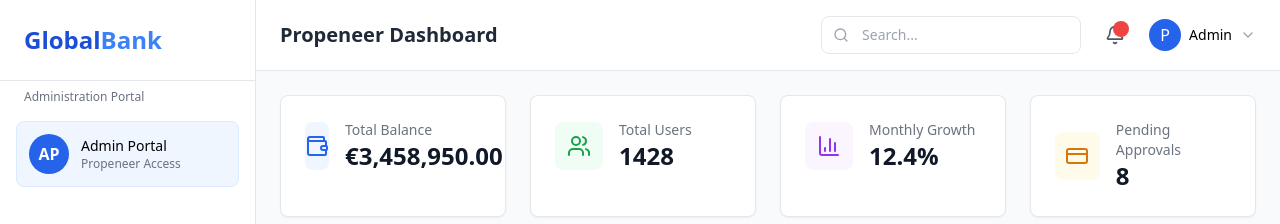
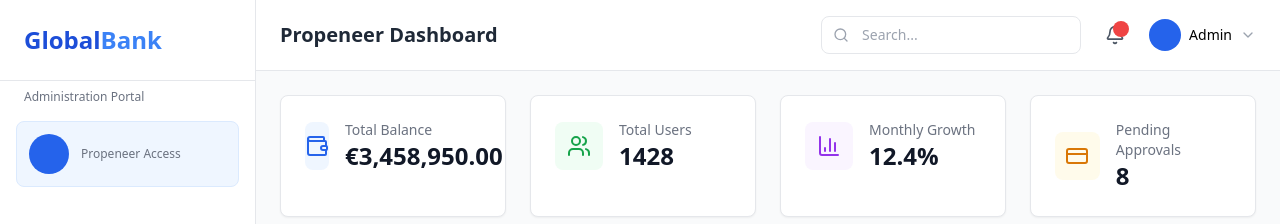
Before and after one commit to LuckyOnoja/GlobalOnlineBanking, a Next.js app: page /propeneer-dashboard in a window 1280 px wide. Shown: the top 224 px of the page. Built offline with nearby package versions, Linux system fonts and the light colour scheme; no server answers.

Commit message:
making changes

```diff
--- a/src/app/dashboard/page.jsx
+++ b/src/app/dashboard/page.jsx
@@ -153,6 +153,9 @@
     return `${firstInitial}${lastInitial}`.toUpperCase(); // Convert to uppercase
   };
 
+
+  const initials = getInitials(user.firstName, user.lastName);
+
   const [copiedId, setCopiedId] = useState(null); // Track which Account Number was copied
 
   // Function to copy the account number to the clipboard
@@ -168,7 +171,6 @@
       });
   };
 
-  const initials = getInitials(user.firstName, user.lastName);
 
   return (
     <div className="flex flex-col md:flex-row h-screen bg-gray-50">
--- a/src/app/propeneer-dashboard/page.jsx
+++ b/src/app/propeneer-dashboard/page.jsx
@@ -27,6 +27,7 @@
   const [error, setError] = useState();
   const [showTransferModal, setShowTransferModal] = useState(false);
   const [sidebarOpen, setSidebarOpen] = useState(false);
+  const [propeneer, setPropeneer] = useState({});
   const [accountStats, setAccountStats] = useState({
     totalBalance: "€3,458,950.00",
     totalUsers: 1428,
@@ -36,6 +37,28 @@
 
   const getAuthToken = () => {
     return localStorage.getItem("adminToken");
+  };
+
+  const getPropeneer = async () => {
+    try {
+      const token = getAuthToken();
+      if (!token) {
+        setError("Authentication token not found. Please log in.");
+        return;
+      }
+
+      const res = await axios.get(`${SERVER_NAME}propeneer`, {
+        headers: {
+          Authorization: `Bearer ${token}`,
+        },
+      });
+      setPropeneer(res.data.user);
+      console.log("Propeneer", res.data.user);
+      setError("");
+    } catch (error) {
+      setPropeneer(null);
+      setError(error.response?.data?.message || "User not found");
+    }
   };
 
   // Fetch transactions for the logged-in user
@@ -67,6 +90,7 @@
   // Poll for real-time updates
   useEffect(() => {
     fetchTransactions();
+    getPropeneer();
     const interval = setInterval(fetchTransactions, 5000); // Every 5 seconds
     return () => clearInterval(interval);
   }, []);
@@ -81,6 +105,15 @@
     window.addEventListener("resize", handleResize);
     return () => window.removeEventListener("resize", handleResize);
   }, []);
+
+   // Function to get initials from firstName and lastName
+   const getInitials = (username) => {
+    const initial = username ? username.charAt(0) : "";
+    return `${initial}`.toUpperCase(); // Convert to uppercase
+  };
+
+
+  const initials = getInitials(propeneer.username);
 
   return (
     <div className="flex flex-col lg:flex-row h-screen bg-gray-50 overflow-hidden">
@@ -111,10 +144,10 @@
         <div className="p-4">
           <div className="flex items-center gap-3 p-3 bg-blue-50 rounded-lg border border-blue-100">
             <div className="w-10 h-10 rounded-full bg-blue-600 flex items-center justify-center text-white font-bold">
-              AP
+              {initials}
             </div>
             <div>
-              <p className="font-medium text-sm">Admin Portal</p>
+              <p className="font-medium text-sm">{propeneer.username} </p>
               <p className="text-xs text-gray-500">Propeneer Access</p>
             </div>
           </div>
@@ -134,21 +167,21 @@
             <span>Dashboard</span>
           </Link>
           <Link
-            href="/users"
+            href="/propeneer-dashboard"
             className="flex items-center gap-3 px-4 py-3 text-sm font-medium text-gray-600 hover:bg-gray-50"
           >
             <Users size={18} />
             <span>Users</span>
           </Link>
           <Link
-            href="/transactions"
+            href="/propeneer-transactions"
             className="flex items-center gap-3 px-4 py-3 text-sm font-medium text-gray-600 hover:bg-gray-50"
           >
             <ArrowUpDown size={18} />
             <span>Transactions</span>
           </Link>
           <Link
-            href="/accounts"
+            href="/#"
             className="flex items-center gap-3 px-4 py-3 text-sm font-medium text-gray-600 hover:bg-gray-50"
           >
             <CreditCard size={18} />
@@ -161,7 +194,7 @@
             </p>
           </div>
           <Link
-            href="/settings"
+            href="/propeneer-settings"
             className="flex items-center gap-3 px-4 py-3 text-sm font-medium text-gray-600 hover:bg-gray-50"
           >
             <Wallet size={18} />
@@ -204,7 +237,7 @@
               </button>
               <div className="flex items-center gap-2">
                 <div className="w-8 h-8 rounded-full bg-blue-600 flex items-center justify-center text-white font-medium">
-                  P
+                  {initials}
                 </div>
                 <span className="text-sm font-medium hidden sm:inline">
                   Admin
```
